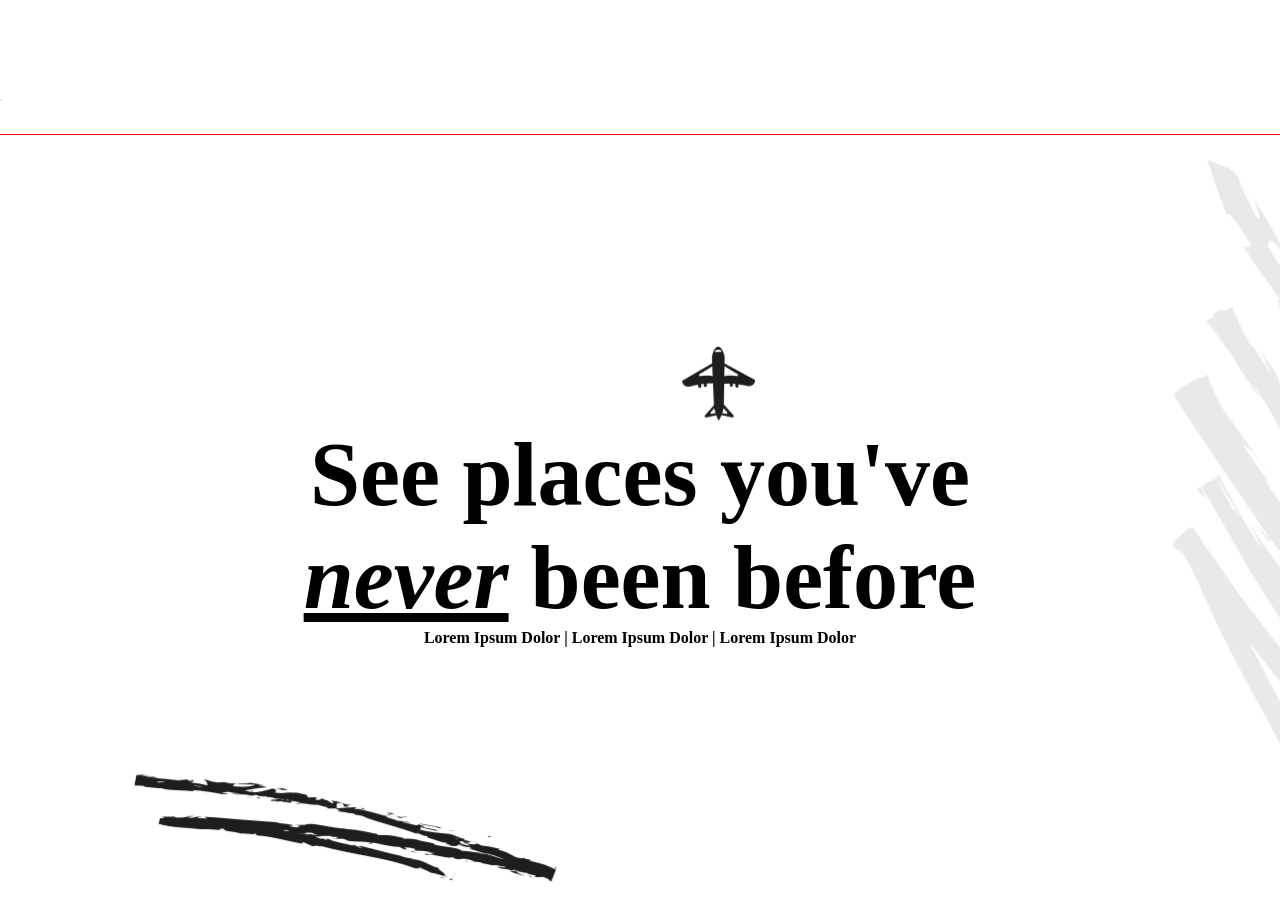
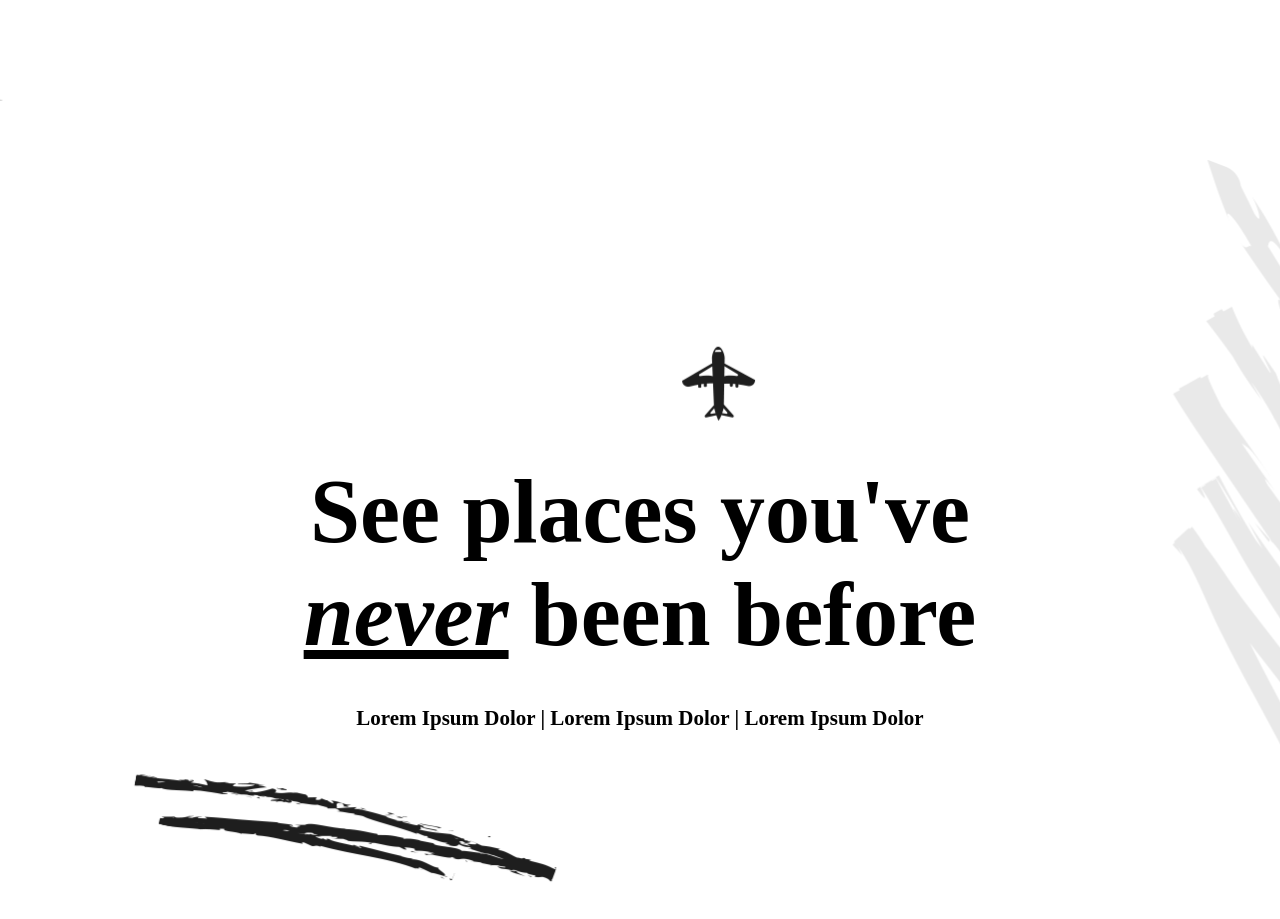
Before and after one commit to Dollarsssss/Clone-Template-Travel, a plain HTML site: page index.html in a window 1280 px wide. Shown: the part 2040-2959 px from the top of the page. Drawn offline with Linux system fonts and the light colour scheme.

Commit message:
Update content_more2

```diff
--- a/style.css
+++ b/style.css
@@ -299,14 +299,16 @@ header {
     background-image: url(html-template-travel/assets/img/bg_section_3.png);
     background-repeat: no-repeat;
     background-size: cover;
-    outline: 1px solid red;
 
     & .container {
 
+          height: 800px;
+          display: flex;
+          justify-content: center;
 
         & .content_more2_info {
 
-            height: 800px;
+            margin-top: 120px;
             display: flex;
             flex-direction: column;
             justify-content: center;
@@ -329,7 +331,9 @@ header {
             }
 
             & p {
+                margin-top: 40px;
                 font-weight: bold;
+                font-size: 21px;
             }
 
         }
```
